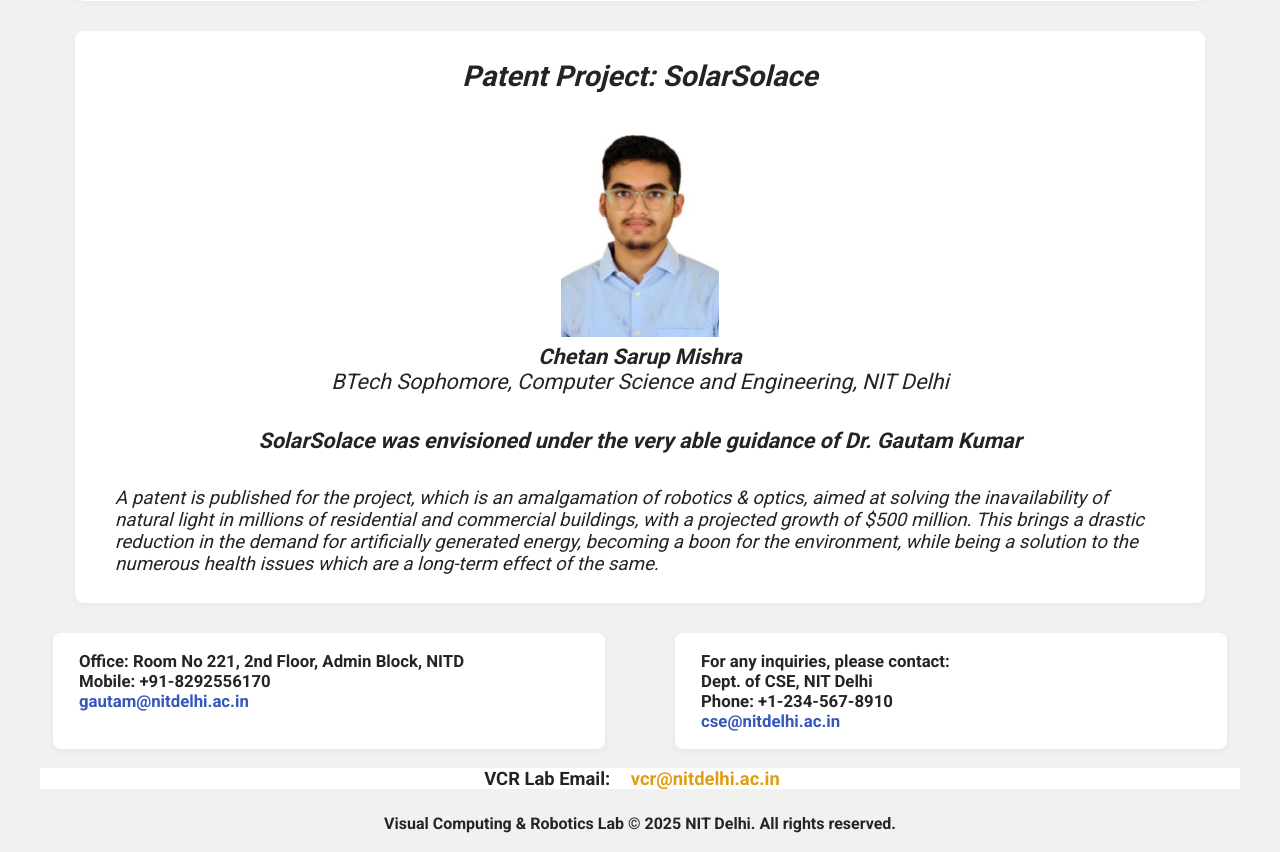
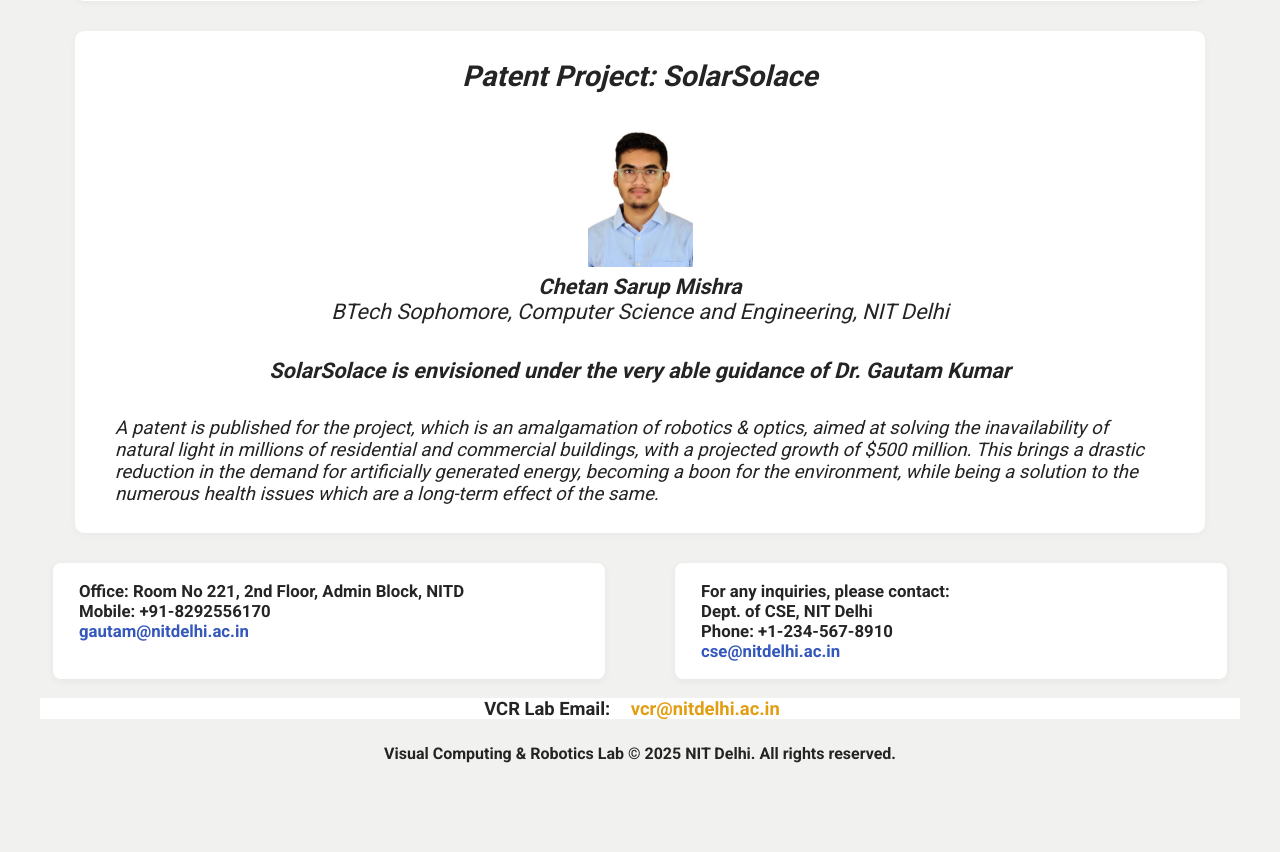
Before and after one commit to ChetanSarupMishra/VCR-Lab-Site, a plain HTML site: page index.html in a window 1280 px wide. Shown: the part 2206-3058 px from the top of the page. After the commit the page ends 2988 px from the top, so only its background shows below. Drawn offline with Linux system fonts and the light colour scheme.

Commit message:
Update index.html

```diff
--- a/index.html
+++ b/index.html
@@ -1,9 +1,6 @@
 <!DOCTYPE html>
 <html lang="en">
 <head>
-    <title>VCR Lab, NIT-Delhi</title>
-    <link rel="icon" href="1.png" type="image/x-icon">
-    </head>
     <meta charset="UTF-8">
     <title>Visual Computing & Robotics Lab - NIT Delhi</title>
     <link href="https://fonts.googleapis.com/css?family=Roboto:400,700" rel="stylesheet">
@@ -231,7 +228,7 @@
 <body>
     <!-- Top Bar -->
     <div class="topbar">
-        <!--<img src="https://i.ibb.co/jJwtvjx/vcr-logo.png" alt="Lab Logo" class="logo">-->
+        <!--<img src="D:\Projects\VCR Lab Website_Dr. Gautam Kumar\1.png" alt="Lab Logo" class="logo">-->
         <div class="title" align="center" style="color: white">Visual Computing & Robotics Lab, National Institute of Technology, Delhi</div>
         <nav class="nav">
             <!--<a href="#" >Home</a>-->
@@ -246,7 +243,7 @@
     <div class="main-container">
         <!-- Landing Section -->
         <div class="centerbox" style="margin-bottom:30px;">
-            <img src="1.png" class="lab-logo" alt="Visual Computing & Robotics logo">
+            <img src="1.png"	 class="lab-logo" alt="Visual Computing & Robotics logo">
             <div>
                 <div class="lab-title-welcome">Welcome to Visual<br>Computing &amp; Robotics Lab</div>
             </div>
@@ -338,11 +335,11 @@
 <div class="coordinator-section">
             <div style="font-style:italic; font-size:1.8em;">
                 <center><strong>Patent Project: SolarSolace</strong></center><br>
-		<center><img height=15% width=15% src="New Pic_Chetan Sarup Mishra.jpg" alt="Chetan's Picture"></img></center>
+		<center><img height=10% width=10% src="New Pic_Chetan Sarup Mishra.jpg" alt="Chetan's Picture"></img></center>
 		<div style="font-style:italic; font-size:0.75em;">
                 <strong><center>Chetan Sarup Mishra<br></strong></center><center>BTech Sophomore, Computer Science and Engineering, NIT Delhi</div></center><br>
 		<div style="font-style:italic; font-size:0.75em;">
-                <strong><center>SolarSolace was envisioned under the very able guidance of Dr. Gautam Kumar</div></center><br>
+                <strong><center>SolarSolace is envisioned under the very able guidance of Dr. Gautam Kumar</div></center><br>
 		<div style="font-style:italic; font-size:0.65em; font-weight:normal">
                 A patent is published for the project, which is an amalgamation of robotics & optics, aimed at solving the inavailability of natural light in millions of residential and commercial buildings, with a projected growth of $500 million. This brings a drastic reduction in the demand for artificially generated energy, becoming a boon for the environment, while being a solution to the numerous health issues which are a long-term effect of the same.</div>
             </div>
```
